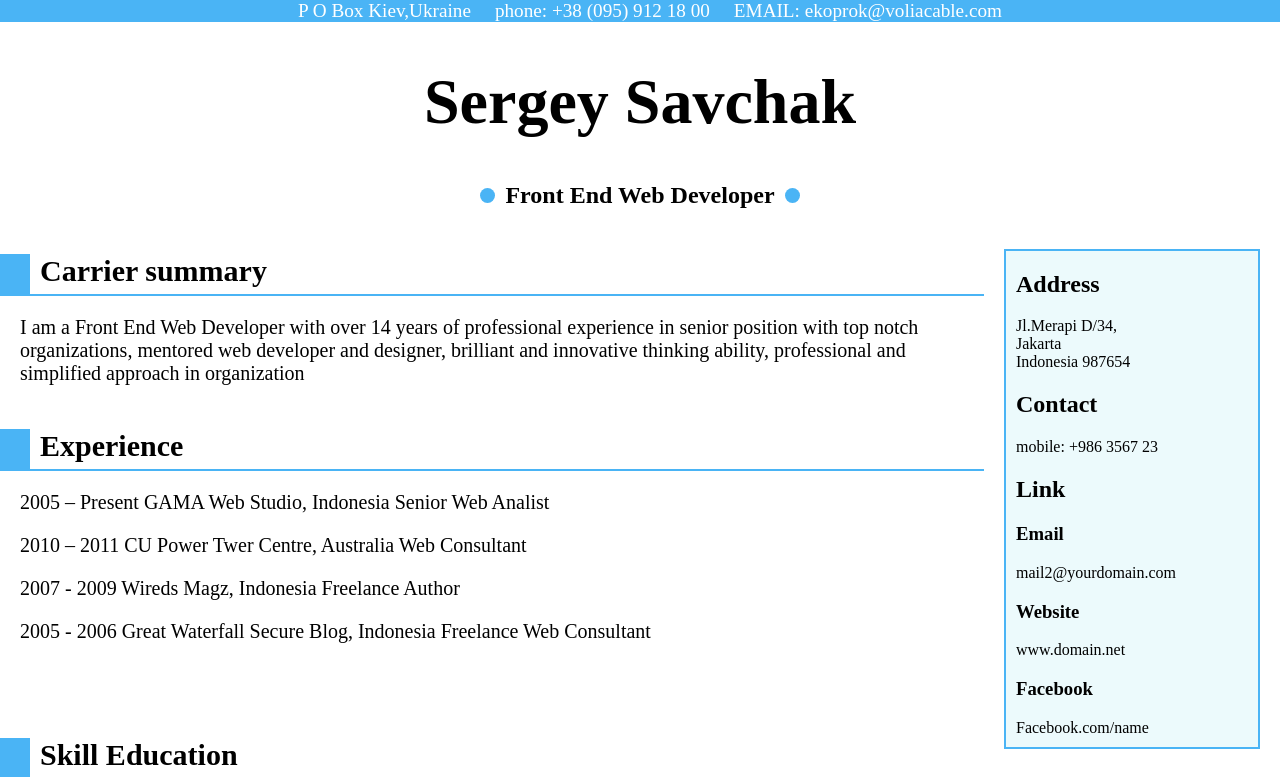
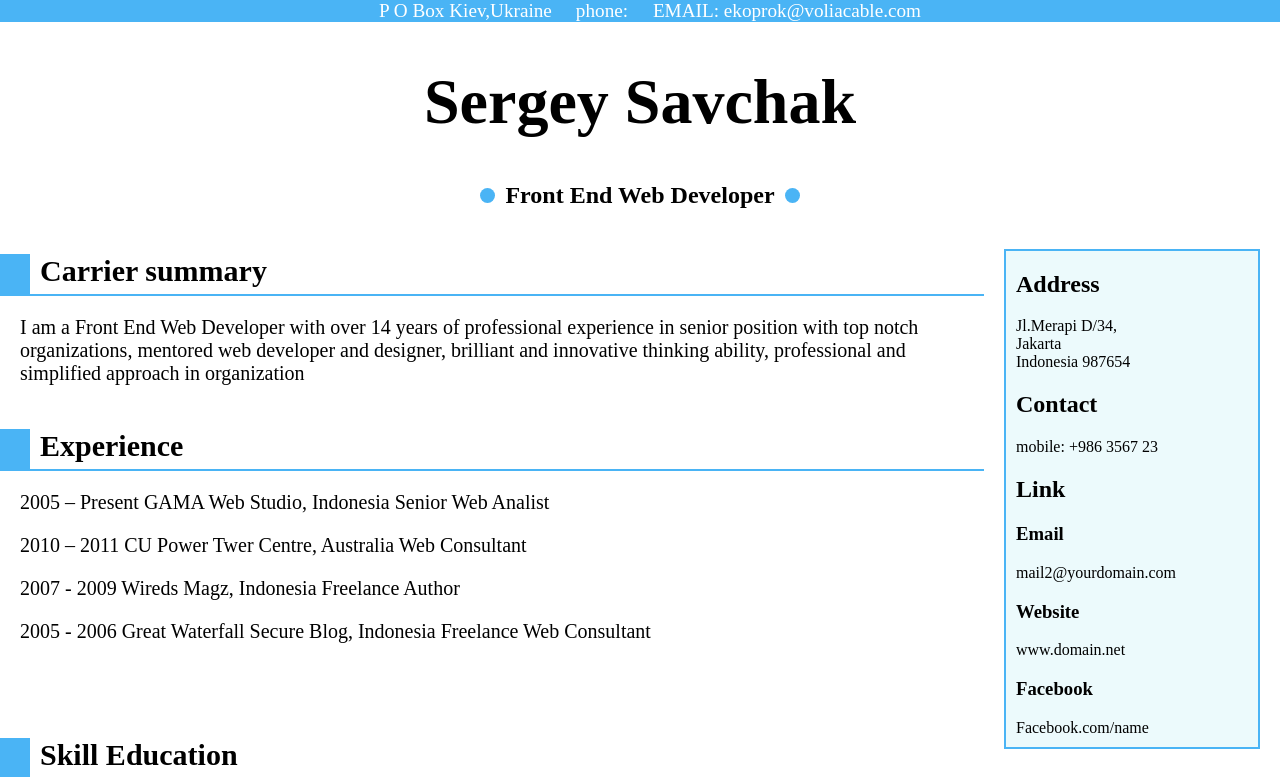
Before and after one commit to ekopro/resme_test, a plain HTML site: page index.html in a window 1280 px wide. Shown: the top 777 px of the page. Drawn offline with Linux system fonts and the light colour scheme.

Commit message:
just delete

```diff
--- a/index.html
+++ b/index.html
@@ -9,7 +9,7 @@
     <div class="wrapper">
       <div class="header">
         <span>P O Box Kiev,Ukraine</span>
-        <span>phone: +38 (095) 912 18 00</span>
+        <span>phone: </span>
         <span>EMAIL: ekoprok@voliacable.com</span>
       </div>
       <div class="main">
```
